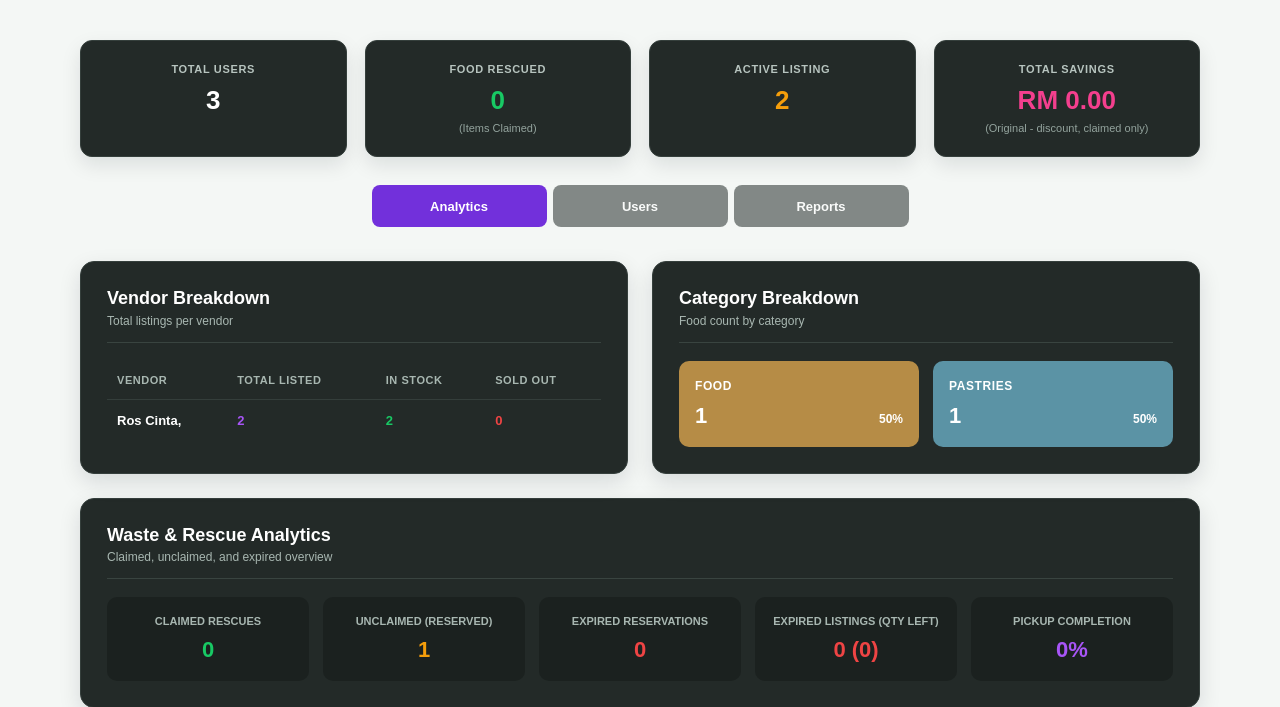
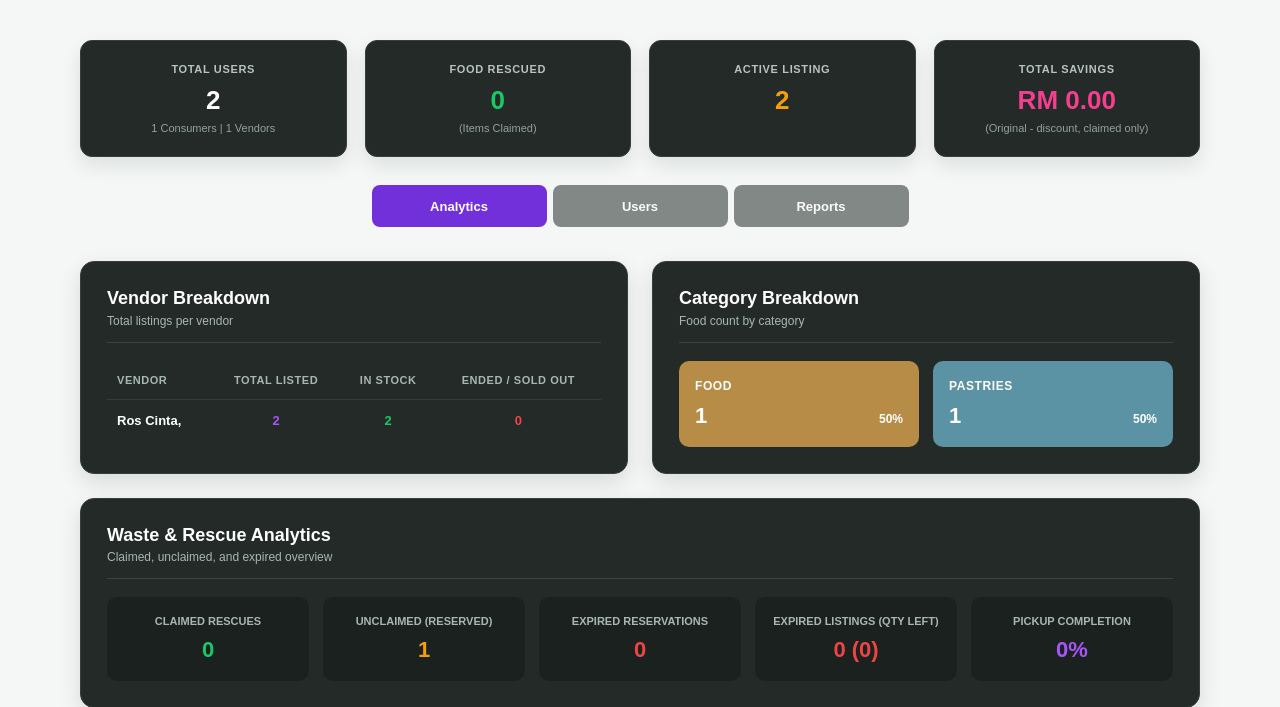
Before and after one commit to wanhakimirashidi-boop/RescueBite, a Laravel app: page /admin/dashboard in a window 1280 px wide. Shown: the part 244-951 px from the top of the page. Run offline with Laravel 12, Linux system fonts and the light colour scheme; a user stored in the database is signed in; data comes from the database, SQL or seed files in the repository.

Commit message:
fixed minor bugs on Total Users & Vendor Breakdown

```diff
--- a/app/Http/Controllers/AdminController.php
+++ b/app/Http/Controllers/AdminController.php
@@ -28,21 +28,23 @@ class AdminController extends Controller
         ]);
     }
 
-    // Builds the 4 top KPI cards shown across the Admin Panel (Total Users, Food Rescued, Active Listing, Total Savings).
+    // 4 Cards at very top (Total Users, Food Rescued, Active Listing, Total Savings).
     private function getSummaryStatistics()
     {
-        // count total number of USERS in the system
-        $totalUsers = User::count();
+        // count total USERS (excluding admin)
+        $consumerCount = User::where('role', 'consumer')->count();
+        $vendorCount = User::where('role', 'vendor')->count();
+        $totalUsers = $consumerCount + $vendorCount;
 
         // count total number of CLAIMED reservations & calculate TOTAL SAVINGS from claimed reservations
         $claimedReservations = Reservation::with('foodListing') //foodListing = Reservation.php
             ->where('status', 'claimed')
             ->get();
 
-        // count total number of CLAIMED reservations
+        // count total number of "FOOD RESCUED"
         $foodRescuedCount = $claimedReservations->count();
 
-        // count total number of ACTIVE LISTING that are not expired
+        // count total number of "ACTIVE LISTING" that are not expired
         $activeListingCount = FoodListing::where('status', 'active')
             ->where('quantity', '>', 0)
             ->where('expiry_time', '>', now())
@@ -52,7 +54,7 @@ class AdminController extends Controller
         // calculate total SAVINGS from claimed reservations
         $totalSavings = 0;
 
-        // Formula: $totalSavings = (original price - discounted price) for each claimed reservation
+        // Formula for Total Savings card: $totalSavings = (original price - discounted price) for each claimed reservation
         foreach ($claimedReservations as $claimedReservation) {
             if ($claimedReservation->foodListing) {
                 $savingAmount = $claimedReservation->foodListing->original_price - $claimedReservation->foodListing->discounted_price;
@@ -65,6 +67,8 @@ class AdminController extends Controller
 
         return [
             'totalUsers' => $totalUsers,
+            'consumerCount' => $consumerCount,
+            'vendorCount' => $vendorCount,
             'foodRescuedCount' => $foodRescuedCount,
             'activeListingCount' => $activeListingCount,
             'totalSavings' => $totalSavings,
--- a/public/css/admin-panel.css
+++ b/public/css/admin-panel.css
@@ -301,6 +301,11 @@
     white-space: nowrap;
 }
 
+.admin-table th.admin-cell-center,
+.admin-table td.admin-cell-center {
+    text-align: center;
+}
+
 .admin-empty-cell,
 .admin-empty-note {
     color: #a8b7b1;
--- a/resources/views/admin/dashboard.blade.php
+++ b/resources/views/admin/dashboard.blade.php
@@ -21,18 +21,18 @@
                             <thead>
                                 <tr>
                                     <th>Vendor</th>
-                                    <th>Total Listed</th>
-                                    <th>In Stock</th>
-                                    <th>Sold Out</th>
+                                    <th class="admin-cell-center">Total Listed</th>
+                                    <th class="admin-cell-center">In Stock</th>
+                                    <th class="admin-cell-center">Ended / Sold Out</th>
                                 </tr>
                             </thead>
                             <tbody>
                                 @forelse ($vendorBreakdown as $vendorOutlet)
                                     <tr>
                                         <td class="admin-cell-strong">{{ $vendorOutlet->outlet_name }}</td>
-                                        <td class="admin-cell-purple">{{ $vendorOutlet->total_listed }}</td>
-                                        <td class="admin-cell-green">{{ $vendorOutlet->in_stock_count }}</td>
-                                        <td class="admin-cell-red">{{ $vendorOutlet->sold_out_count }}</td>
+                                        <td class="admin-cell-purple admin-cell-center">{{ $vendorOutlet->total_listed }}</td>
+                                        <td class="admin-cell-green admin-cell-center">{{ $vendorOutlet->in_stock_count }}</td>
+                                        <td class="admin-cell-red admin-cell-center">{{ $vendorOutlet->sold_out_count }}</td>
                                     </tr>
                                 @empty
                                     <tr>
@@ -43,6 +43,7 @@
                         </table>
                     </div>
 
+                    {{-- refer to pagination.blade --}}
                     @include('admin.partials.pagination', ['records' => $vendorBreakdown, 'paginationLabel' => 'Vendor breakdown pages'])
                 </section>
 
@@ -169,6 +170,7 @@
                     </table>
                 </div>
 
+                {{-- refer to pagination.blade --}}
                 @include('admin.partials.pagination', ['records' => $recentReservations, 'paginationLabel' => 'Recent reservations pages'])
             </section>
         </div>
--- a/resources/views/admin/partials/panel-overview.blade.php
+++ b/resources/views/admin/partials/panel-overview.blade.php
@@ -16,6 +16,7 @@
             <article class="admin-statistic">
                 <span>Total Users</span>            {{-- %summaryStatistic is from AdminController.php (dashboard function)--}}
                 <strong class="admin-statistic-white">{{ $summaryStatistics['totalUsers'] }}</strong>
+                <small>{{ $summaryStatistics['consumerCount'] }} Consumers | {{ $summaryStatistics['vendorCount'] }} Vendors</small>
             </article>                               {{--totalUsers from AdminController.php -> "return [...]]" (getSummaryStatistics function)--}}
             <article class="admin-statistic">
                 <span>Food Rescued</span>
```
